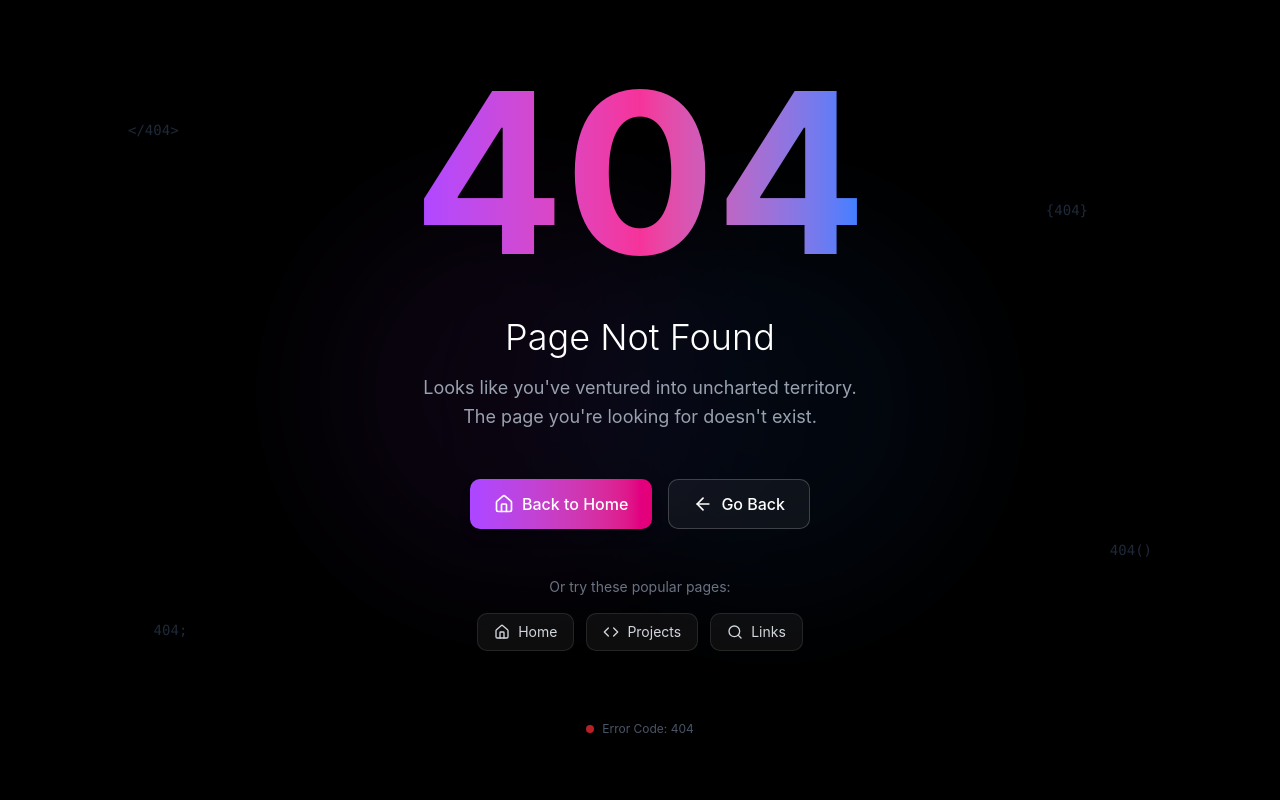
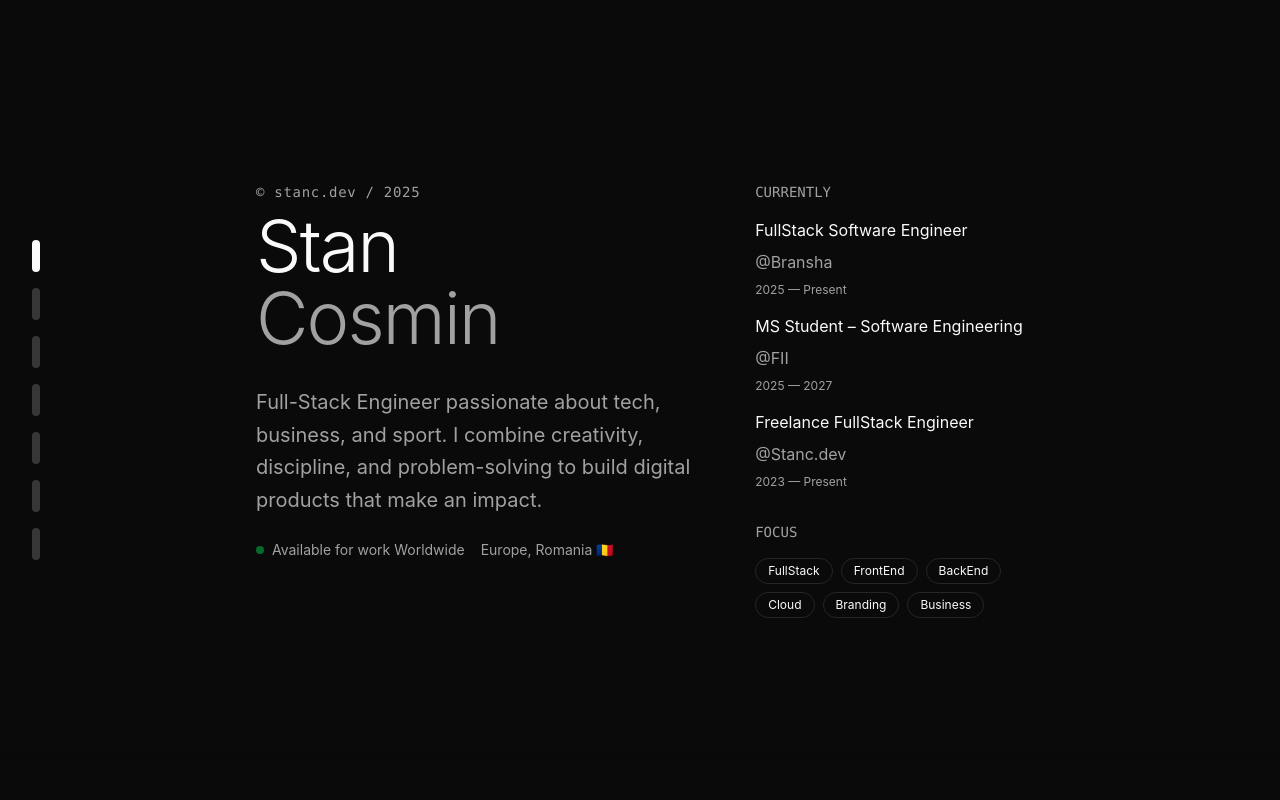
Before and after one commit to StanCosmin28/stc, a React (Vite) app: page / in a window 1280 px wide. Shown: the top 800 px of the page. Built offline with nearby package versions, Linux system fonts and the light colour scheme.

Commit message:
deploy to vercel 02

```diff
--- a/src/App.jsx
+++ b/src/App.jsx
@@ -80,7 +80,7 @@ export default function App() {
   return (
     <Routes>
       <Route
-        path="stc/links"
+        path="/links"
         element={
           <>
             {" "}
@@ -109,7 +109,7 @@ export default function App() {
         }
       />
       <Route
-        path="/stc"
+        path="/"
         element={
           <div className="min-h-screen bg-background text-foreground relative">
             <nav className="fixed left-8 top-1/2 -translate-y-1/2 z-10 hidden lg:block">
--- a/src/components/NotFoundPage.jsx
+++ b/src/components/NotFoundPage.jsx
@@ -18,13 +18,13 @@ export default function NotFoundPage() {
   }, []);
 
   const quickLinks = [
-    { name: "Home", icon: <Home className="w-4 h-4" />, url: "/stc/" },
+    { name: "Home", icon: <Home className="w-4 h-4" />, url: "/" },
     {
       name: "Projects",
       icon: <Code className="w-4 h-4" />,
-      url: "/stc/links",
+      url: "/links",
     },
-    { name: "Links", icon: <Search className="w-4 h-4" />, url: "/stc/links" },
+    { name: "Links", icon: <Search className="w-4 h-4" />, url: "/links" },
   ];
 
   return (
```
